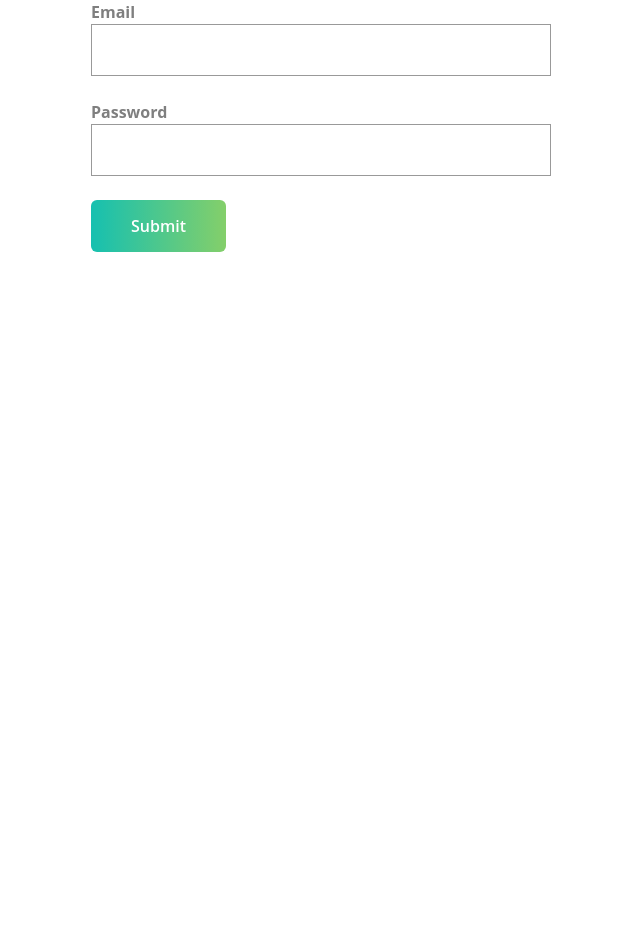
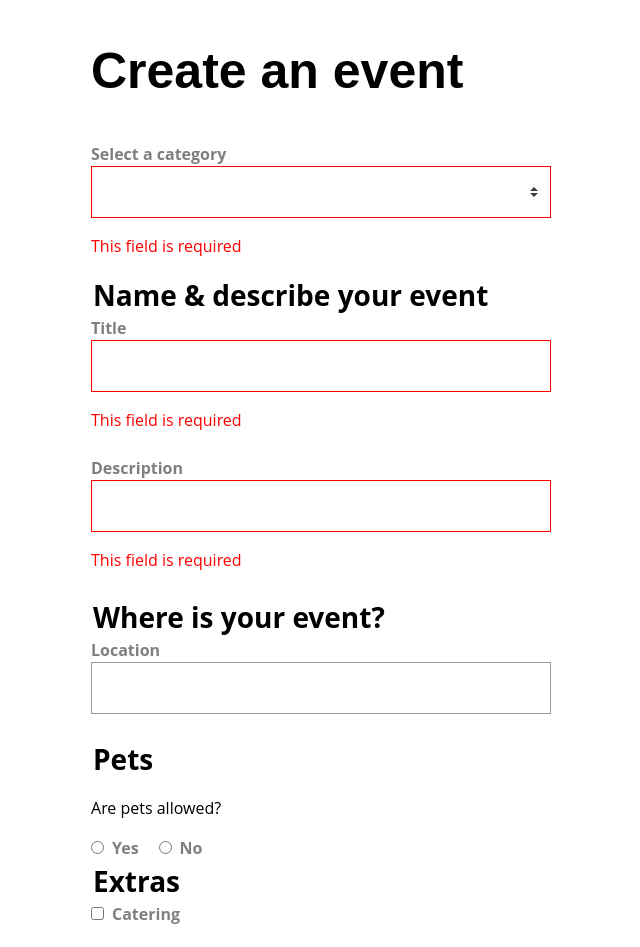
Before and after one commit to sissokho/vue3-forms, a Vue app: page / in a window 1280 px wide. Shown: the top 947 px of the page, without its empty margins (339-979 px from the left). Before the commit the page ends 800 px from the top, so only its background shows below. Built offline with nearby package versions, Linux system fonts and the light colour scheme.

Commit message:
Submitting bigger form

```diff
--- a/src/App.vue
+++ b/src/App.vue
@@ -1,10 +1,11 @@
 <script setup>
-import LoginForm from '@/views/LoginForm.vue'
+import ComponentsForm from '@/views/ComponentsForm.vue'
 </script>
 
 <template>
   <div id="app">
-    <LoginForm />
+    <!-- <LoginForm /> -->
+    <ComponentsForm />
   </div>
 </template>
 
--- a/src/components/BaseCheckbox.vue
+++ b/src/components/BaseCheckbox.vue
@@ -4,6 +4,10 @@ import BaseErrorMessage from './BaseErrorMessage.vue'
 
 defineProps({
   label: {
+    type: String,
+    default: ''
+  },
+  error: {
     type: String,
     default: ''
   }
--- a/src/components/BaseRadio.vue
+++ b/src/components/BaseRadio.vue
@@ -10,6 +10,10 @@ defineProps({
   value: {
     type: [String, Number],
     required: true
+  },
+  error: {
+    type: String,
+    default: ''
   }
 })
 
--- a/src/components/BaseRadioGroup.vue
+++ b/src/components/BaseRadioGroup.vue
@@ -13,6 +13,10 @@ defineProps({
   vertical: {
     type: Boolean,
     default: false
+  },
+  error: {
+    type: String,
+    default: ''
   }
 })
 
--- a/src/components/BaseSelect.vue
+++ b/src/components/BaseSelect.vue
@@ -1,5 +1,6 @@
 <script setup>
 import UniqueID from '@/features/UniqueID'
+import BaseErrorMessage from './BaseErrorMessage.vue'
 
 defineProps({
   label: {
@@ -9,6 +10,10 @@ defineProps({
   options: {
     type: Array,
     required: true
+  },
+  error: {
+    type: String,
+    default: ''
   }
 })
 
--- /dev/null
+++ b/src/views/ComponentsForm.vue
@@ -0,0 +1,152 @@
+<script setup>
+import BaseInput from '@/components/BaseInput.vue'
+import BaseSelect from '@/components/BaseSelect.vue'
+import BaseCheckbox from '@/components/BaseCheckbox.vue'
+import BaseRadioGroup from '@/components/BaseRadioGroup.vue'
+import { ref } from 'vue'
+import { useField, useForm } from 'vee-validate'
+
+const categories = ref([
+  'sustainability',
+  'nature',
+  'animal welfare',
+  'housing',
+  'education',
+  'food',
+  'community'
+])
+
+const { value: category } = useField('category')
+const { value: title } = useField('title')
+const { value: description } = useField('description')
+const { value: location } = useField('location')
+const { value: pets } = useField('pets')
+const { value: catering } = useField('catering')
+const { value: music } = useField('music')
+
+const petOptions = ref([
+  { label: 'Yes', value: 1 },
+  { label: 'No', value: 0 }
+])
+
+const validationSchema = {
+  category: required,
+  title: (value) => {
+    const req = required(value)
+    if (req !== true) return req
+
+    const min = minLength(3, value)
+    if (min !== true) return min
+
+    return true
+  },
+  description: required,
+  location: undefined,
+  pets: anything,
+  catering: anything,
+  music: anything
+}
+
+const { handleSubmit, errors } = useForm({
+  validationSchema,
+  initialValues: {
+    pets: 1,
+    catering: false,
+    music: false
+  }
+})
+
+function submit() {
+  handleSubmit((values) => {
+    console.log('submit', values)
+  })
+}
+
+function required(value) {
+  const requiredMessage = 'This field is required'
+  if (value === undefined || value === null) return requiredMessage
+
+  if (!String(value).length) return requiredMessage
+
+  return true
+}
+
+function minLength(number, value) {
+  if (String(value).length < number) return 'Please type at least ' + number + ' characters'
+
+  return true
+}
+
+function anything() {
+  return true
+}
+</script>
+
+<template>
+  <div>
+    <h1>Create an event</h1>
+    <form @submit.prevent="submit">
+      <BaseSelect
+        label="Select a category"
+        :options="categories"
+        v-model="category"
+        :error="errors.category"
+      />
+
+      <fieldset>
+        <legend>Name & describe your event</legend>
+
+        <BaseInput v-model="title" label="Title" type="text" :error="errors.title" />
+
+        <BaseInput
+          v-model="description"
+          label="Description"
+          type="text"
+          :error="errors.description"
+        />
+      </fieldset>
+
+      <fieldset>
+        <legend>Where is your event?</legend>
+
+        <BaseInput v-model="location" label="Location" type="text" :error="errors.location" />
+      </fieldset>
+
+      <fieldset>
+        <legend>Pets</legend>
+
+        <p>Are pets allowed?</p>
+        <div>
+          <BaseRadioGroup name="pets" v-model="pets" :options="petOptions" :error="errors.pets" />
+        </div>
+      </fieldset>
+
+      <fieldset>
+        <legend>Extras</legend>
+        <div>
+          <BaseCheckbox label="Catering" v-model="catering" :error="errors.catering" />
+        </div>
+      </fieldset>
+
+      <div>
+        <BaseCheckbox label="Live music" v-model="music" :error="errors.music" />
+      </div>
+
+      <button class="button -fill-gradient" type="submit">Submit</button>
+    </form>
+  </div>
+</template>
+
+<style>
+legend {
+  font-size: 28px;
+  font-weight: 700;
+  margin-top: 20px;
+}
+
+fieldset {
+  border: 0;
+  margin: 0;
+  padding: 0;
+}
+</style>
```
